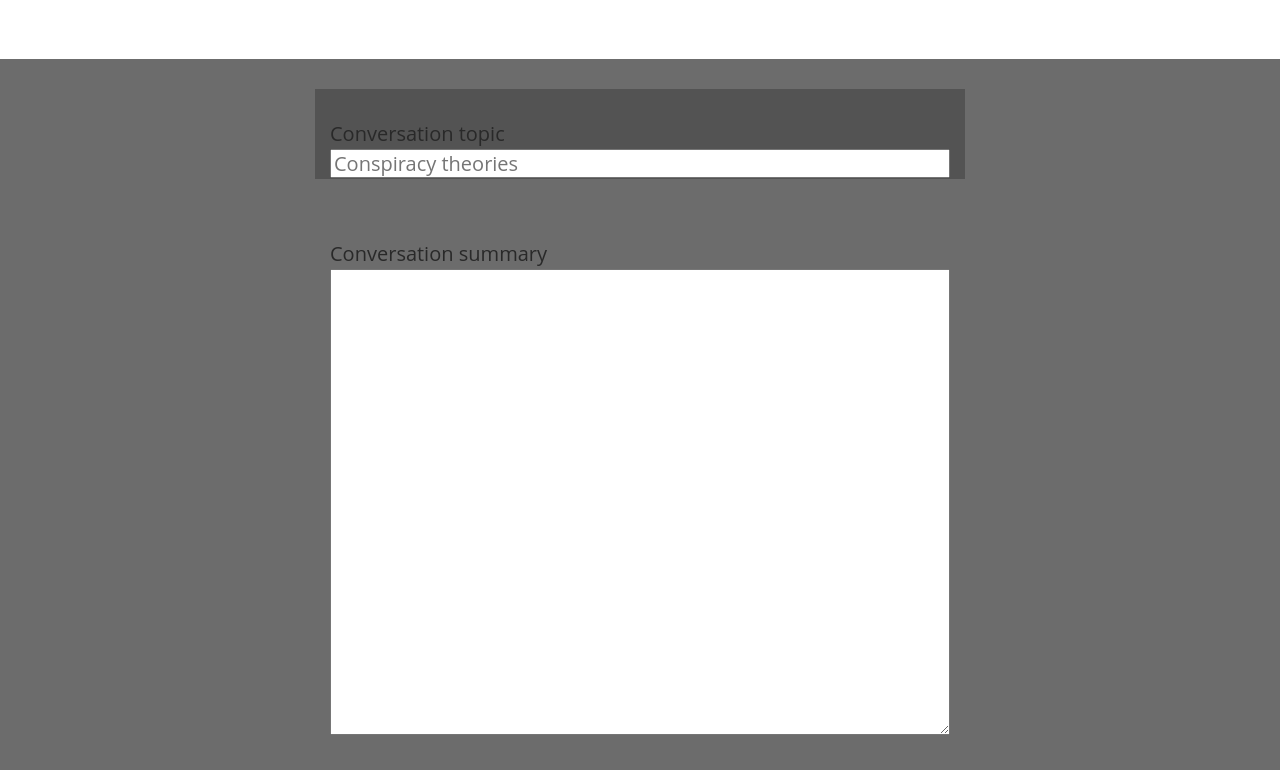
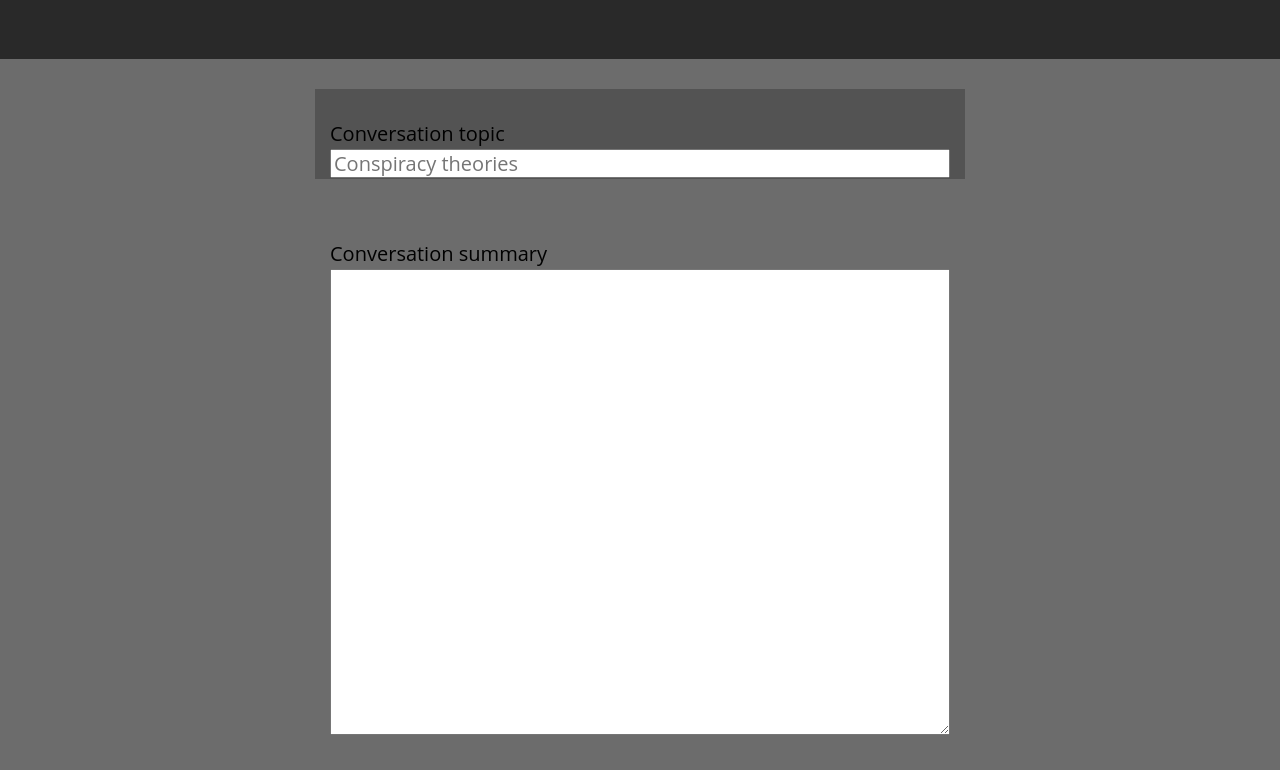
Before and after one commit to moorcode/conversation-post-wireframe, a plain HTML site: page index.html in a window 1280 px wide. Shown: the part 145-915 px from the top of the page. Drawn offline with nearby package versions, Linux system fonts and the light colour scheme.

Commit message:
Update style.css

```diff
--- a/style.css
+++ b/style.css
@@ -6,7 +6,7 @@ body {
   font-family: "Open Sans",
   sans-serif;
   font-size: 20px;
-  color: rgb(41, 41, 41);
+  background-color: rgb(41, 41, 41);
   text-align: center;
   line-height: 1.5;
   min-width: 320px;
```
